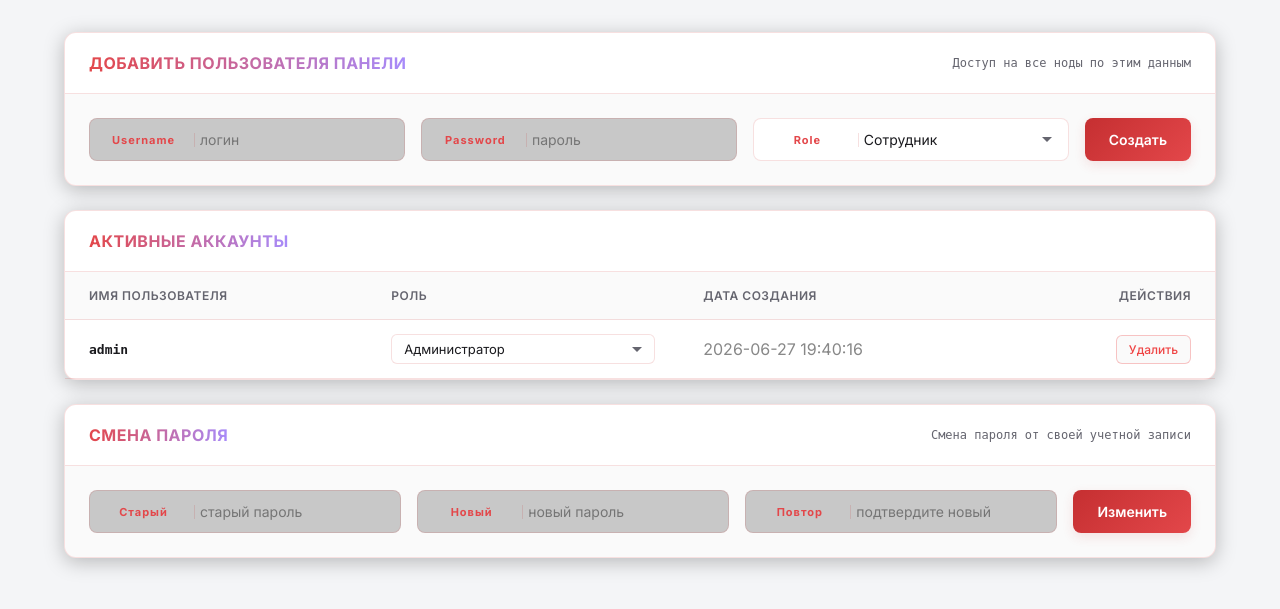
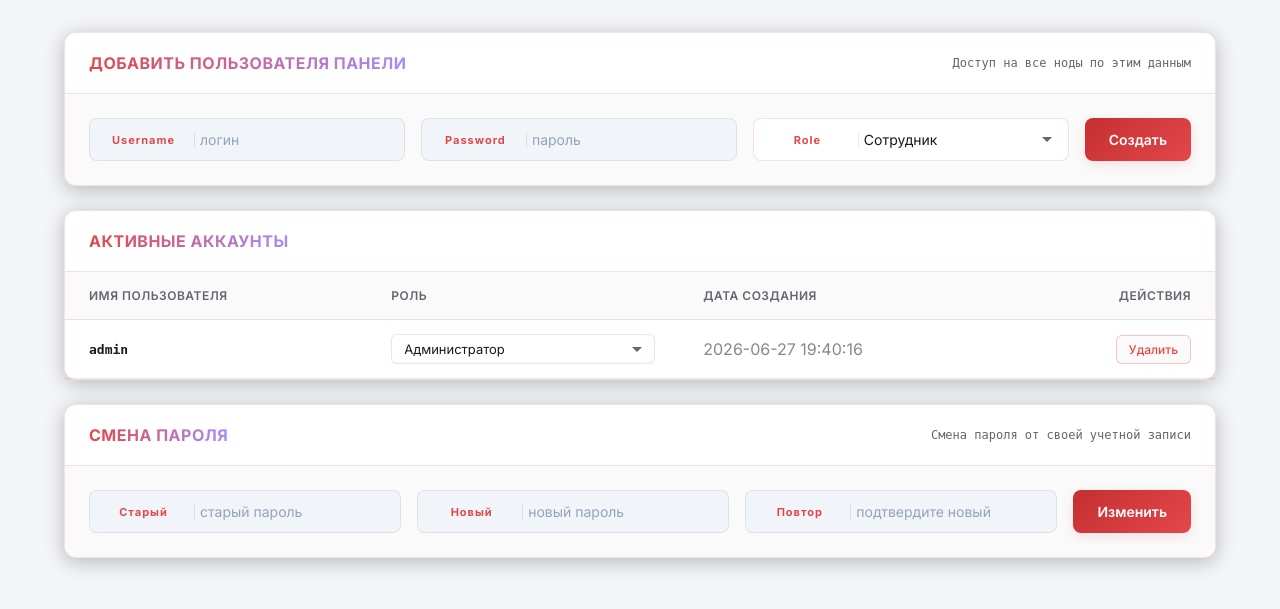
Before and after one commit to Ttolyanich/centralized-auth, a Flask app: page / in a window 1280 px wide. Shown: the part 69-678 px from the top of the page. Run offline with Flask 3, Linux system fonts and the light colour scheme; the visitor is signed in with stand-in values (Sample User, id 1); data comes from the database, SQL or seed files in the repository.

Commit message:
Implement light theme input field styling from samba-web

```diff
--- a/static/css/style.css
+++ b/static/css/style.css
@@ -1101,3 +1101,28 @@ body {
     background-color: #ffffff;
     box-shadow: 0 10px 30px rgba(0, 0, 0, 0.08);
 }
+
+/* Переопределения инпутов для светлой темы из samba-web */
+.light-theme .form-group input,
+.light-theme .input-wrapper input,
+.light-theme .search-wrapper input,
+.light-theme .form-select,
+.light-theme .select-role,
+.light-theme .select-role-table {
+    background-color: #f1f5f9;
+    color: #0f172a;
+    border-color: rgba(0, 0, 0, 0.08);
+}
+
+.light-theme .form-group input::placeholder,
+.light-theme .input-wrapper input::placeholder,
+.light-theme .search-wrapper input::placeholder {
+    color: #94a3b8;
+}
+
+.light-theme .form-group input:focus,
+.light-theme .input-wrapper input:focus,
+.light-theme .search-wrapper input:focus {
+    border-color: var(--accent);
+    background-color: #ffffff;
+}
```
